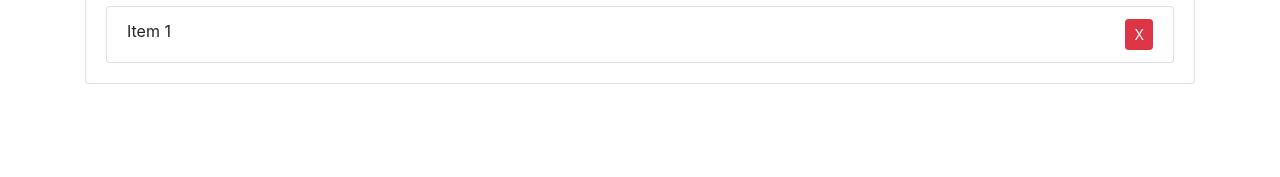
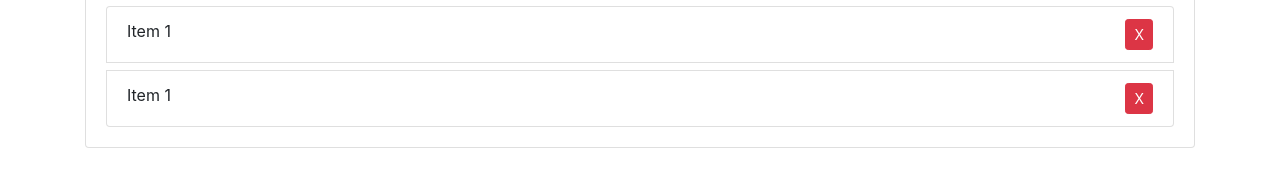
Before and after one commit to Mahboob-Zebracode/githubmodel, a plain HTML site: page index.html in a window 1280 px wide. Shown: the part 290-467 px from the top of the page. Drawn offline with nearby package versions, Linux system fonts and the light colour scheme.

Commit message:
addes some text

```diff
--- a/index.html
+++ b/index.html
@@ -37,6 +37,7 @@
 <h2 class="title">Items</h2>
 <ul id="items" class="list-group">
 <li class="list-group-item mt-2">Item 1 <button class="btn btn-danger btn-sm float-right delete"> X </button></li>
+<li class="list-group-item mt-2">Item 1 <button class="btn btn-danger btn-sm float-right delete"> X </button></li>
 </ul>
   </div>
 </div>
```
